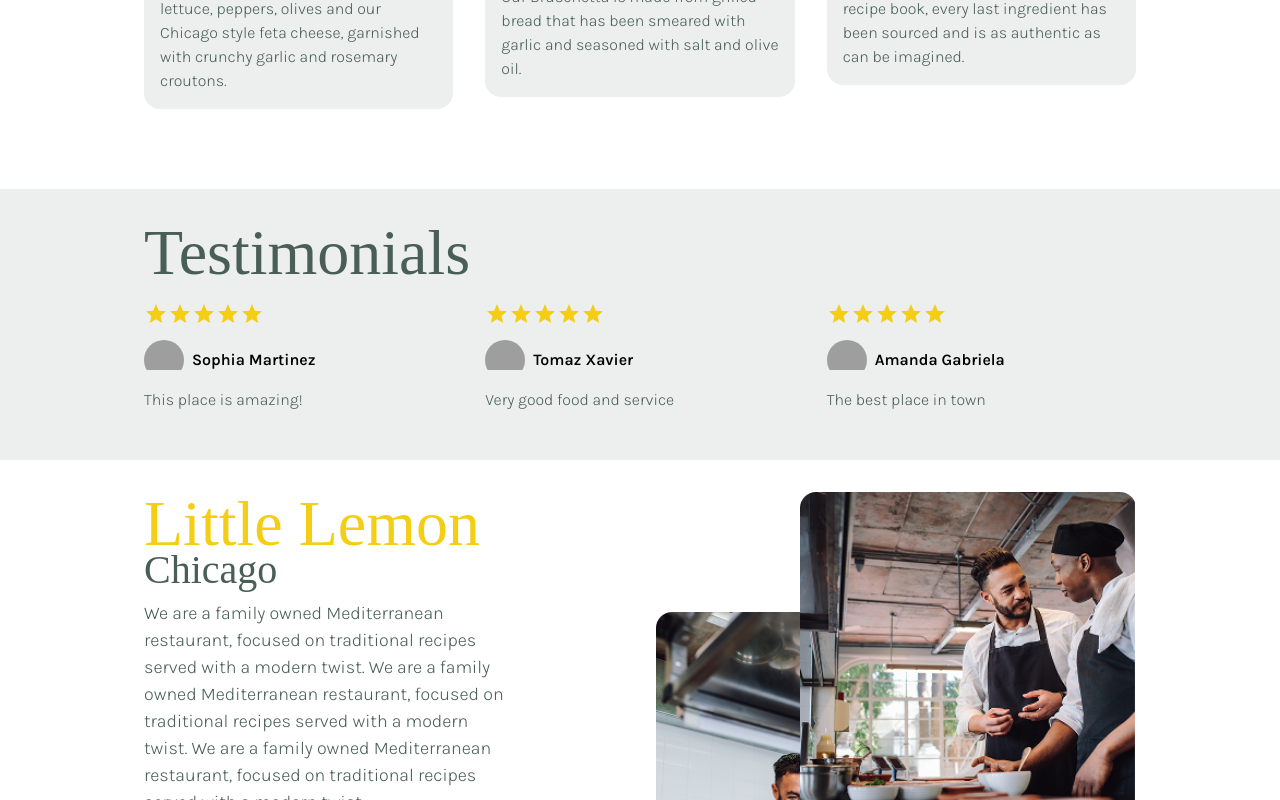
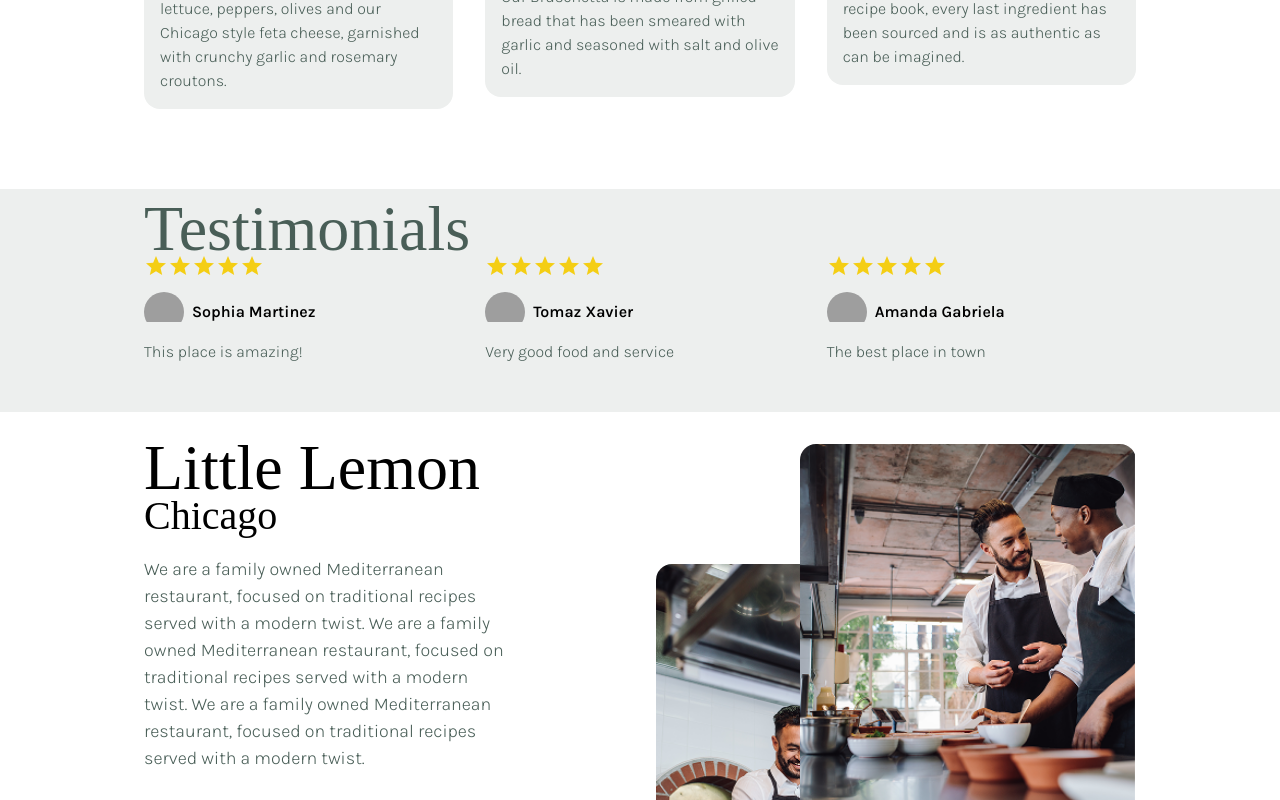
Before and after one commit to raphaellopes/meta-capstone-project, a React (Vite) app: page / in a window 1280 px wide. Shown: the part 951-1751 px from the top of the page. Built offline with nearby package versions, Linux system fonts and the light colour scheme; grey boxes are pictures that could not be loaded; a web font is replaced by a local one.

Commit message:
abstract section header component

```diff
--- a/package.json
+++ b/package.json
@@ -10,6 +10,7 @@
     "preview": "vite preview"
   },
   "dependencies": {
+    "classnames": "^2.5.1",
     "react": "^19.2.0",
     "react-dom": "^19.2.0",
     "react-router-dom": "^7.13.1"
--- a/src/components/about-section/index.tsx
+++ b/src/components/about-section/index.tsx
@@ -1,13 +1,19 @@
 import './styles.css';
 import About1Img from '@assets/about-restaurant-a.png';
 import About2Img from '@assets/about-restaurant-b.png';
+import SectionHeader from '../section-header';
 
 const AboutSection = () => (
   <section id="about">
     <div className="container">
       <div className="about-box">
-        <h2 className="about-title">Little Lemon</h2>
-        <p className="about-subtitle">Chicago</p>
+        <SectionHeader
+          title="Little Lemon"
+          subtitle="Chicago"
+          variant="primary-highlight"
+          titleAs="h2"
+          subtitleAs="h3"
+        />
         <p className="about-description">
           We are a family owned Mediterranean restaurant, focused on traditional recipes served with a modern twist.
           We are a family owned Mediterranean restaurant, focused on traditional recipes served with a modern twist.
--- a/src/components/about-section/styles.css
+++ b/src/components/about-section/styles.css
@@ -6,20 +6,6 @@
   display: flex;
   flex-direction: column;
   gap: 2rem;
-}
-
-
-#about .about-title {
-  color: var(--primary-highlight);
-  line-height: 2rem;
-  margin-top: 1rem;
-}
-
-#about .about-subtitle {
-  color: var(--primary-base);
-  font-size: var(--font-size-xl);
-  font-family: var(--font-secondary);
-  font-weight: var(--font-secondary-weight-medium);
 }
 
 #about .about-description {
@@ -35,6 +21,10 @@
 
 #about .about-img-top {
   display: none;
+}
+
+#about .about-box > header {
+  margin-bottom: 1rem;
 }
 
 @media (min-width: 360px) {
--- /dev/null
+++ b/src/components/section-header/index.tsx
@@ -0,0 +1,52 @@
+import classNames from 'classnames';
+import styles from './styles.module.css';
+
+type VariantType = 'default' | 'primary-base' | 'primary-highlight';
+type TitleAs = 'h1' | 'h2' | 'h3';
+
+
+interface SectionHeaderProps {
+  variant?: VariantType;
+  className?: string;
+  title: string;
+  titleAs?: TitleAs;
+  subtitle?: string;
+  subtitleAs?: TitleAs;
+  right?: React.ReactNode;
+}
+
+const SectionHeader:React.FC<SectionHeaderProps> = ({
+  variant = 'default',
+  className,
+  title,
+  titleAs: TitleAs = 'h1',
+  subtitle,
+  subtitleAs: SubtitleAs = 'h2',
+  right
+}) => {
+  const titleClassName = {
+    default: styles.titleDefault,
+    'primary-base': styles.titlePrimaryBase,
+    'primary-highlight': styles.titlePrimaryHighlight,
+  }[variant];
+
+  const subtitleClassName = {
+    default: styles.subtitleDefault,
+    'primary-base': styles.subtitlePrimaryBase,
+    'primary-highlight': styles.subtitlePrimaryHighlight,
+  }[variant];
+
+  return (
+    <header className={classNames(styles.root, className)}>
+      <div>
+        <TitleAs className={classNames(styles.title, titleClassName)}>{title}</TitleAs>
+        {subtitle && <SubtitleAs className={classNames(styles.subtitle, subtitleClassName)}>{subtitle}</SubtitleAs>}
+      </div>
+      {right && (
+        <div className="section-header-right">{right}</div>
+      )}
+    </header>
+  );
+};
+
+export default SectionHeader;
--- /dev/null
+++ b/src/components/section-header/styles.module.css
@@ -0,0 +1,44 @@
+.root {
+  display: flex;
+  align-items: center;
+  justify-content: space-between;
+  gap: 1rem;
+  line-height: 3rem;
+}
+
+.title,
+.subtitle {
+  font-family: var(--font-secondary);
+  font-optical-sizing: auto;
+  font-weight: var(--font-secondary-weight-medium);
+  font-style: normal;
+}
+
+.title {
+  font-size: var(--font-size-xxl);
+}
+
+.subtitle {
+  font-size: var(--font-size-xl);
+}
+
+.title-default,
+.subtitle-default {
+  color: var(--seconday-dark);
+}
+
+.title-primary-base {
+  color: var(--primary-base);
+}
+
+.title-primary-highlight {
+  color: var(--primary-highlight);
+}
+
+.subtitle-primary-base {
+  color: var(--primary-base);
+}
+
+.subtitle-primary-highlight {
+  color: var(--primary-base);
+}
--- a/src/components/specials-section/index.tsx
+++ b/src/components/specials-section/index.tsx
@@ -1,6 +1,7 @@
 import './styles.css';
 import GreekSaladImg from "@assets/greek-salad.jpg";
 import LemonDessertImg from "@assets/lemon-dessert.jpg";
+import SectionHeader from '@components/section-header';
 
 const specials = [
   {
@@ -29,10 +30,7 @@ const specials = [
 const SpecialsSection = () => (
   <section id="specials">
     <div className="container" >
-      <header className="special-header">
-        <h1 className="special-header-title">This week specials</h1>
-        <button>Online Menu</button>
-      </header>
+      <SectionHeader className="special-header" title="This week specials" right={<button>Online Menu</button>}/>
       <div className="special-cards grid">
         {specials.map((special) => (
           <article className="special-card" key={special.id}>
--- a/src/components/specials-section/styles.css
+++ b/src/components/specials-section/styles.css
@@ -50,10 +50,4 @@
   #specials {
     padding: 5rem 0;
   }
-
-  .special-header {
-    display: flex;
-    align-items: center;
-    justify-content: space-between;
-  }
 }
--- a/src/components/testimonial-section/index.tsx
+++ b/src/components/testimonial-section/index.tsx
@@ -4,6 +4,7 @@ import TomazImg from '@assets/tomaz-avatar.png';
 import AmandaImg from '@assets/amanda-avatar.png';
 import StarFilledIcon from '@components/icons/star-filled';
 import Avatar from '@components/avatar';
+import SectionHeader from '../section-header';
 
 const testimonials = [
   {
@@ -42,9 +43,7 @@ const Rate:React.FC<RateProps> = ({ id, rate }) => (
 const TestimonialsSection = () => (
   <section id="testimonials">
     <div className="container">
-      <header>
-        <h2>Testimonials</h2>
-      </header>
+      <SectionHeader title="Testimonials" variant="primary-base" titleAs="h2" />
       <div className="testimonial-cards grid">
         {testimonials.map((testimonial) => (
           <article className="testimonial-card" key={testimonial.name}>
--- a/src/pages/booking.tsx
+++ b/src/pages/booking.tsx
@@ -1,5 +1,11 @@
 const BookingPage = () => (
-  <h1>Add a booking page</h1>
+  <section id="booking">
+    <div className="container">
+      <header>
+        <h1>Add a booking page</h1>
+      </header>
+    </div>
+  </section>
 );
 
 export default BookingPage;
--- a/vite.config.ts
+++ b/vite.config.ts
@@ -12,6 +12,11 @@ export default defineConfig({
       },
     }),
   ],
+  css: {
+    modules: {
+      localsConvention: 'camelCase',
+    },
+  },
   resolve: {
     alias: {
       '@': path.resolve(__dirname, 'src'),
```
Also changed, not shown: 1 other file (tests, documents, lock files or other folders).
